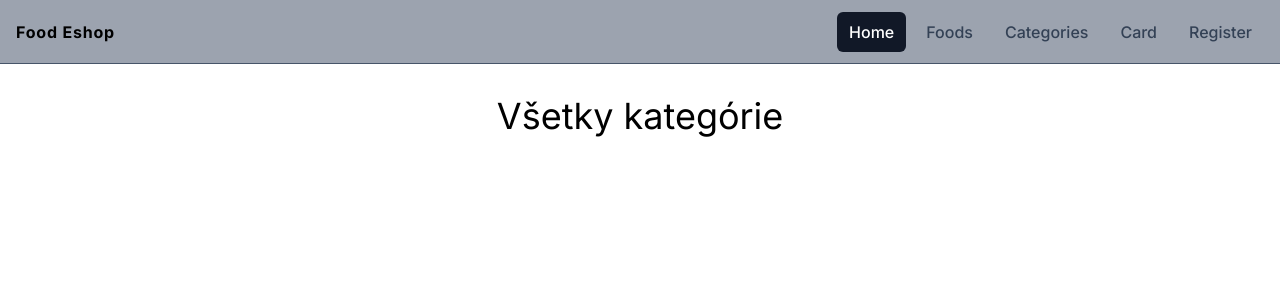
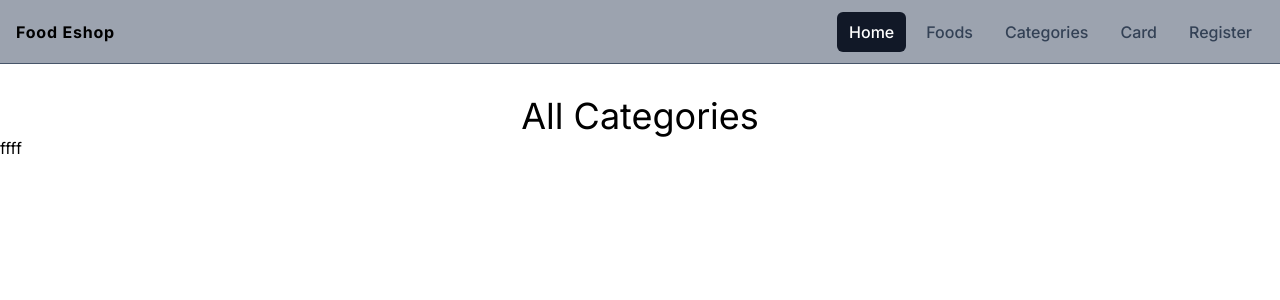
Before and after one commit to peterdinis/NextJs-Eshop, a Next.js app: page /category in a window 1280 px wide. Shown: the top 300 px of the page. Built offline with nearby package versions, Linux system fonts and the light colour scheme.

Commit message:
feat: Working on categories page

```diff
--- /dev/null
+++ b/src/components/category/CategoriesLists.tsx
@@ -0,0 +1,9 @@
+const CategoriesLists: React.FC = () =>{
+    return (
+        <>
+        ffff
+        </>
+    )
+}
+
+export default CategoriesLists;
--- a/src/components/category/CategoriesWrapper.tsx
+++ b/src/components/category/CategoriesWrapper.tsx
@@ -1,9 +1,11 @@
 import Header from "../shared/Header";
+import CategoriesLists from "./CategoriesLists";
 
 const CategoriesWrapper: React.FC = () => {
     return (
         <>
-            <Header name="Všetky kategórie" />
+            <Header name="All Categories" />
+            <CategoriesLists />
         </>
     )
 }
--- a/src/components/shared/Menu.tsx
+++ b/src/components/shared/Menu.tsx
@@ -16,7 +16,7 @@ const Menu = () => {
             Foods
         </Link>
         <Link
-            href="/categories"
+            href="/category"
             className="block md:inline-block px-3 py-2 rounded-md hover:text-white hover:bg-gray-700 focus:outline-none focus:text-white focus:bg-gray-700"
         >
             Categories
```
Also changed, not shown: src/app/api/categories/route.ts (added).
